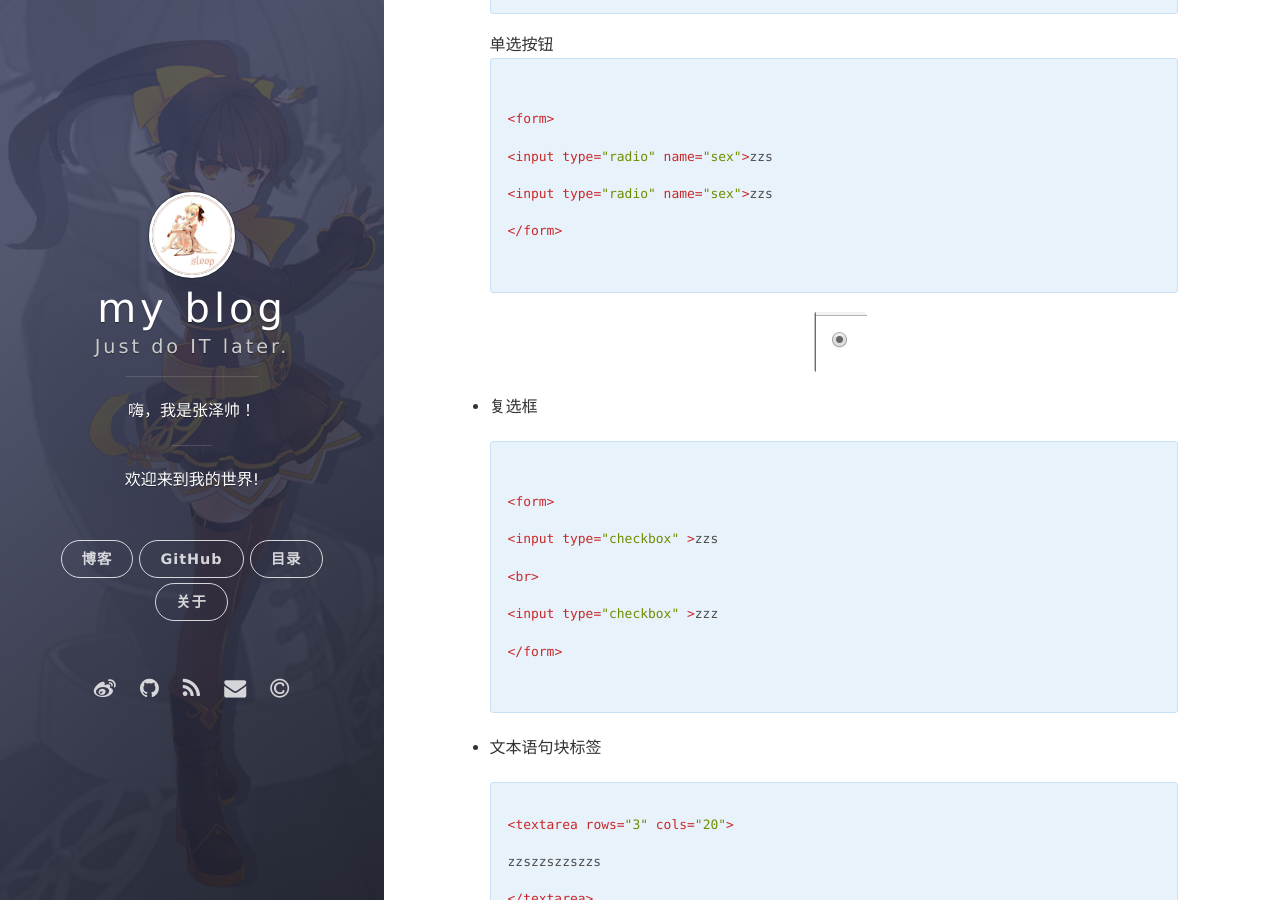
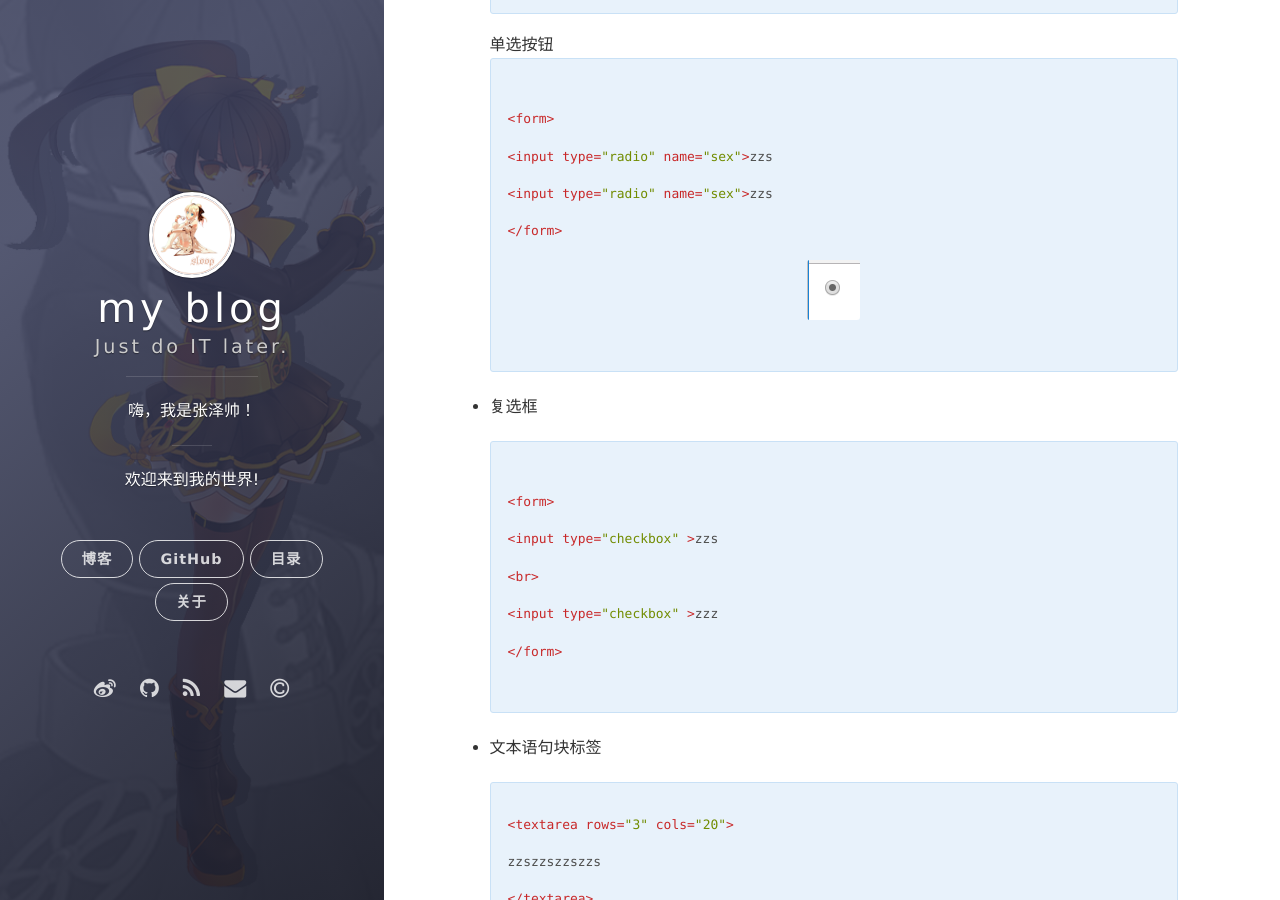
Before and after one commit to ZZS-GitHub/ZZS-GitHub.github.io, a Jekyll site: the page built from _posts/2017-07-13-HTML.md, in a window 1280 px wide and 900 px high, scrolled down 2698 px. Built offline with Jekyll 4.4.1, drawn with Linux system fonts in a browser that asks for light colours; nearby versions of some CDN libraries; comment, search, counter and statistics services are not loaded.

Commit message:
转义符

```diff
--- a/_posts/2017-07-13-HTML.md
+++ b/_posts/2017-07-13-HTML.md
@@ -110,9 +110,9 @@ Last name: <br/>
 &lt;input type="radio" name="sex">zzs <br/>
 &lt;input type="radio" name="sex">zzs <br/>
 &lt;/form>
+	<img src="/assets/images/2017-07-13/radio.png">
+		</code></pre>
 
-		</code></pre>
-		<img src="/assets/images/2017-07-13/radio.png">
 	</p></li>
 
 	<li><p>
```
